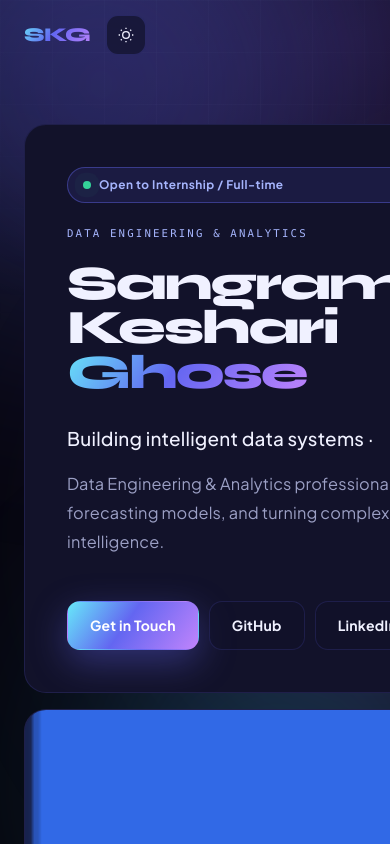
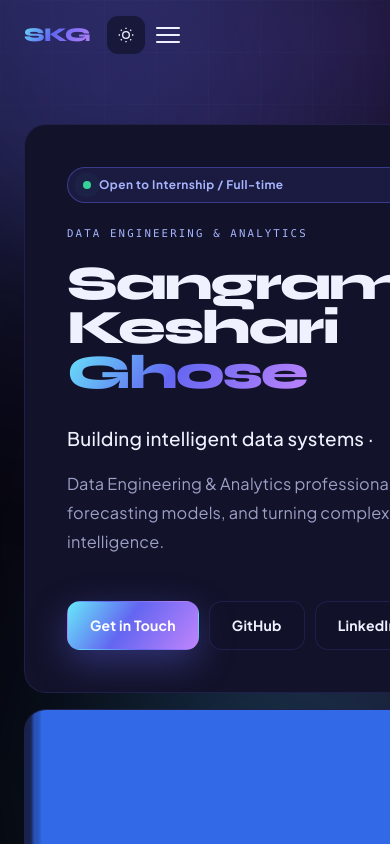
Before and after one commit to sangramghose/sangram-portfolio, a React (Vite) app: page / in a window 390 px wide. Shown: the top 844 px of the page. Built offline with nearby package versions, Linux system fonts and the light colour scheme.

Commit message:
Add mobile menu styles and hamburger button

```diff
--- a/src/index.css
+++ b/src/index.css
@@ -747,3 +747,91 @@ footer {
   body { cursor: auto; }
   #cursor, #dot { display: none !important; }
 }
+
+/* ===== Mobile Menu ===== */
+.hamburger {
+  display: none;
+  flex-direction: column;
+  justify-content: center;
+  gap: 5px;
+  width: 40px;
+  height: 40px;
+  background: none;
+  border: none;
+  cursor: pointer;
+  padding: 0;
+  z-index: 100;
+}
+
+.hamburger .bar {
+  width: 24px;
+  height: 2px;
+  background: var(--fg);
+  border-radius: 2px;
+  transition: transform 0.3s ease, opacity 0.3s ease;
+}
+
+.hamburger .bar.open:nth-child(1) {
+  transform: translateY(7px) rotate(45deg);
+}
+
+.hamburger .bar.open:nth-child(2) {
+  opacity: 0;
+}
+
+.hamburger .bar.open:nth-child(3) {
+  transform: translateY(-7px) rotate(-45deg);
+}
+
+.mobile-menu {
+  position: fixed;
+  top: var(--nav-h);
+  left: 0;
+  right: 0;
+  background: var(--bg);
+  border-bottom: 1px solid var(--border);
+  padding: 20px 24px;
+  z-index: 99;
+  display: flex;
+  flex-direction: column;
+  gap: 10px;
+  box-shadow: 0 20px 40px rgba(0,0,0,0.3);
+}
+
+.mobile-links {
+  display: flex;
+  flex-direction: column;
+  gap: 8px;
+}
+
+.mobile-links a {
+  padding: 12px 16px;
+  border-radius: 10px;
+  font-size: 1rem;
+  font-weight: 500;
+  color: var(--muted);
+  transition: background 0.2s, color 0.2s;
+}
+
+.mobile-links a:hover {
+  background: rgba(99,102,241,0.1);
+  color: var(--fg);
+}
+
+.mobile-links a.active {
+  background: rgba(99,102,241,0.2);
+  color: var(--fg);
+}
+
+/* Show hamburger only on mobile */
+@media (max-width: 960px) {
+  .hamburger {
+    display: flex;
+  }
+  .nav-actions .btn-nav-cta {
+    display: none;
+  }
+  .navrow nav.links {
+    display: none;
+  }
+}
```
